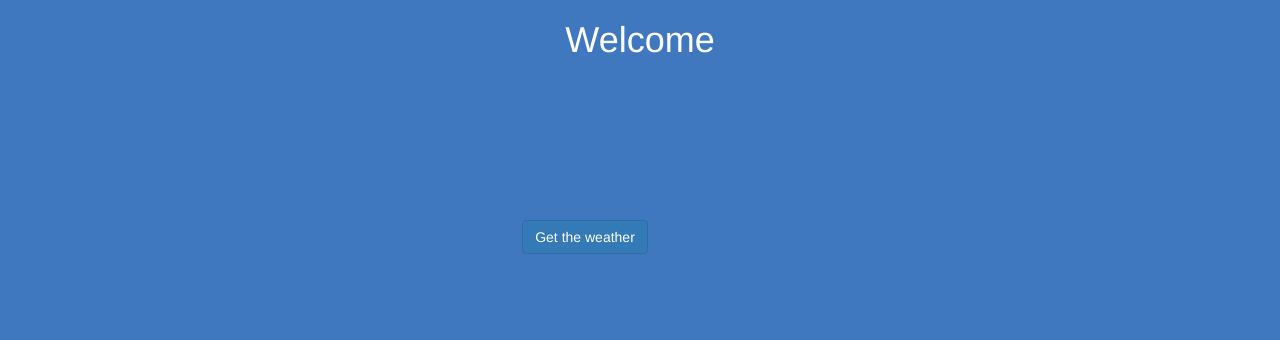
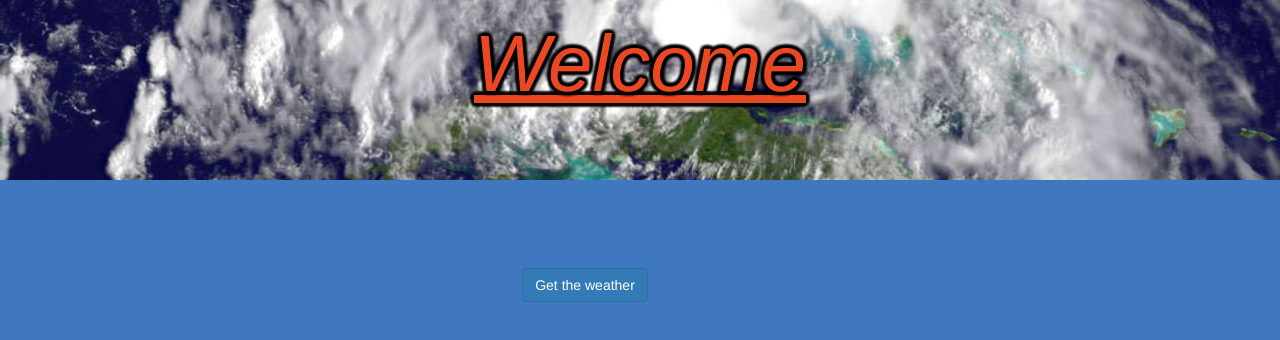
Before and after one commit to driajackson/weather, a plain HTML site: page index.html in a window 1280 px wide. Drawn offline with nearby package versions, Linux system fonts and the light colour scheme.

Commit message:
CSS changes

```diff
--- a/styles.css
+++ b/styles.css
@@ -1,9 +1,10 @@
 .banner {
-background-image: url('../weather2/banner.jpg');
+background-image: url('../weather/banner.jpg');
   background-position: center center;
   background-repeat: no-repeat;
   background-size: cover;
-  height: 200px;
+  height: 180px;
+
 
 }
 
@@ -15,19 +16,27 @@ font-size: 20px;
 text-align: justify;
 text-transform: uppercase;}
 
-<h2> {margin-top: 100px;
+/*h2 {margin-top: 100px;
   font:  "red";
-}
+}*/
+
+h1 {color: #EB4723;
+font-size: 80px;
+text-decoration: underline;
+font-style: italic;
+text-shadow: 0 0 4px black, 0 0 4px black, 0 0 4px black, 0 0 4px black, 0 0 4px black, 0 0 4px black, 0 0 4px black, 0 0 4px black, 0 0 4px black, 0 0 4px black, 0 0 4px black, 0 0 4px black, 0 0 4px black, 0 0 4px black, 0 0 4px black, 0 0 4px black, 0 0 4px black, 0 0 4px black, 0 0 4px black, 0 0 4px black;}
+
+
 
 body {
-
 color: #4d4e53;
 text-align: center;
 background-color: #4078C0;
 }
 
 header {color: #fff;
-  font-size: 14px;
+  font-size: 30px;
+  ;
 }
 
-h3 {font=size: 30px;}
+/*h3 {font=size: 30px;}*/
```
Also changed, not shown: index.html (+0 -1 lines).
